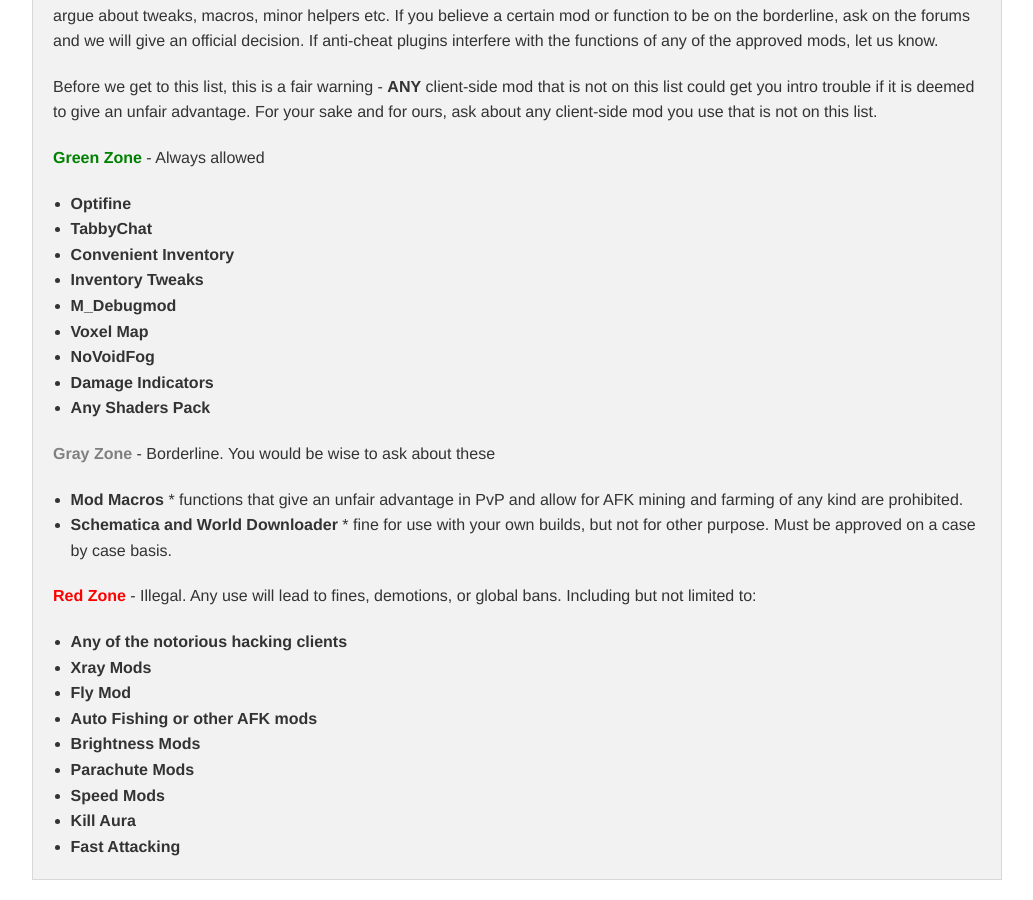
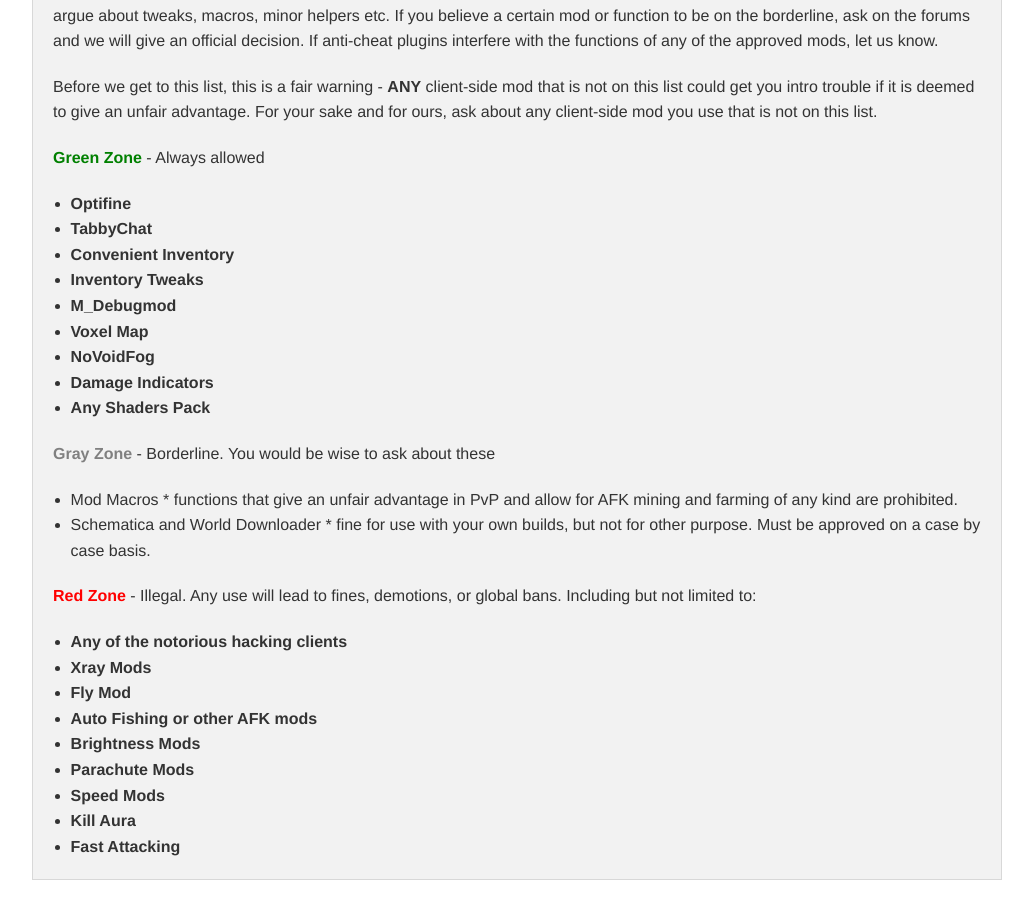
Before and after one commit to damnation-eu/website-beta, a Jekyll site: the page built from rules.md, in a window 1280 px wide and 900 px high, scrolled down 2352 px. Shown: the whole window, without its empty margins (123-1156 px from the left). Built offline with Jekyll 4.4.1, drawn with Linux system fonts in a browser that asks for light colours; nearby versions of some CDN libraries; library files that are not in the unit come from our copies.

```diff
--- a/rules.md
+++ b/rules.md
@@ -96,9 +96,9 @@ Before we get to this list, this is a fair warning - **ANY** client-side mod tha
 
 <span style="color: gray;">**Gray Zone**</span> - Borderline. You would be wise to ask about these
 
-* **Mod Macros**
+* Mod Macros
       * functions that give an unfair advantage in PvP and allow for AFK mining and farming of any kind are prohibited.
-* **Schematica and World Downloader**
+* Schematica and World Downloader
       * fine for use with your own builds, but not for other purpose. Must be approved on a case by case basis.
 
 
```
